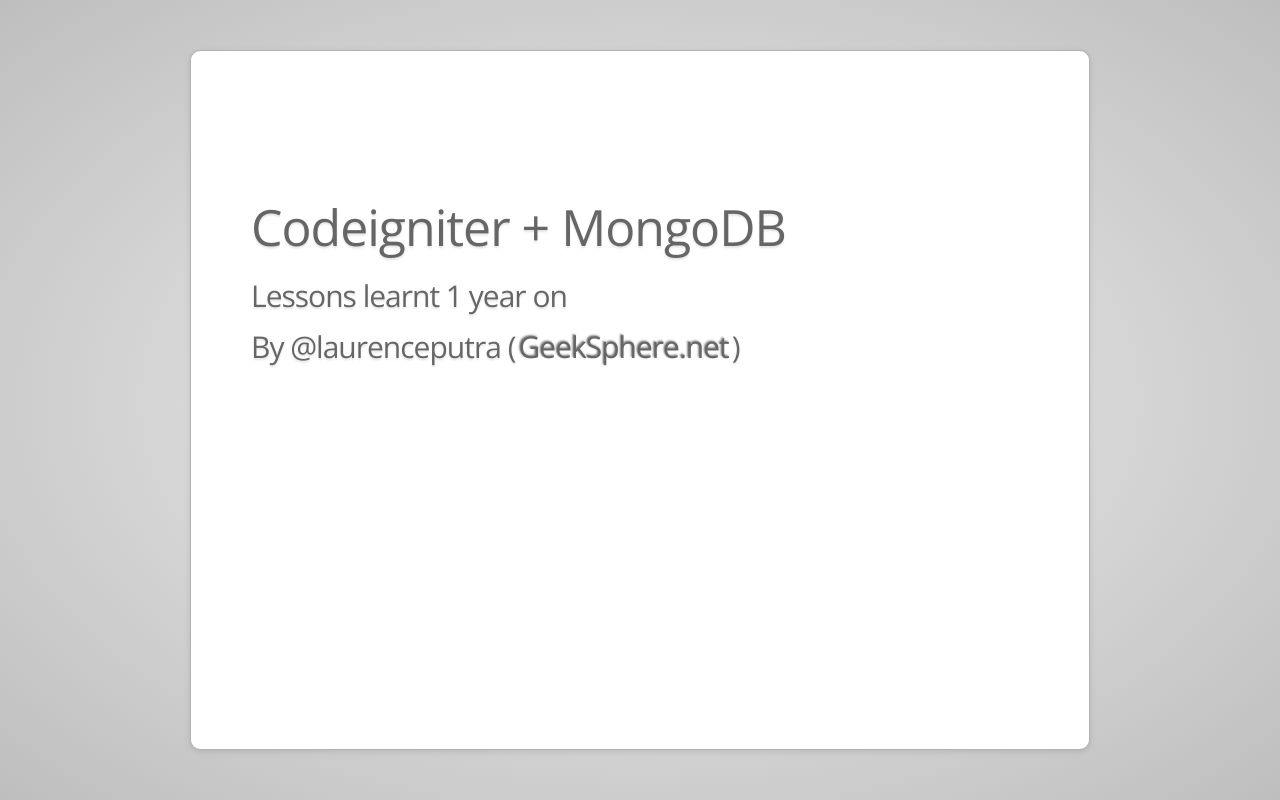
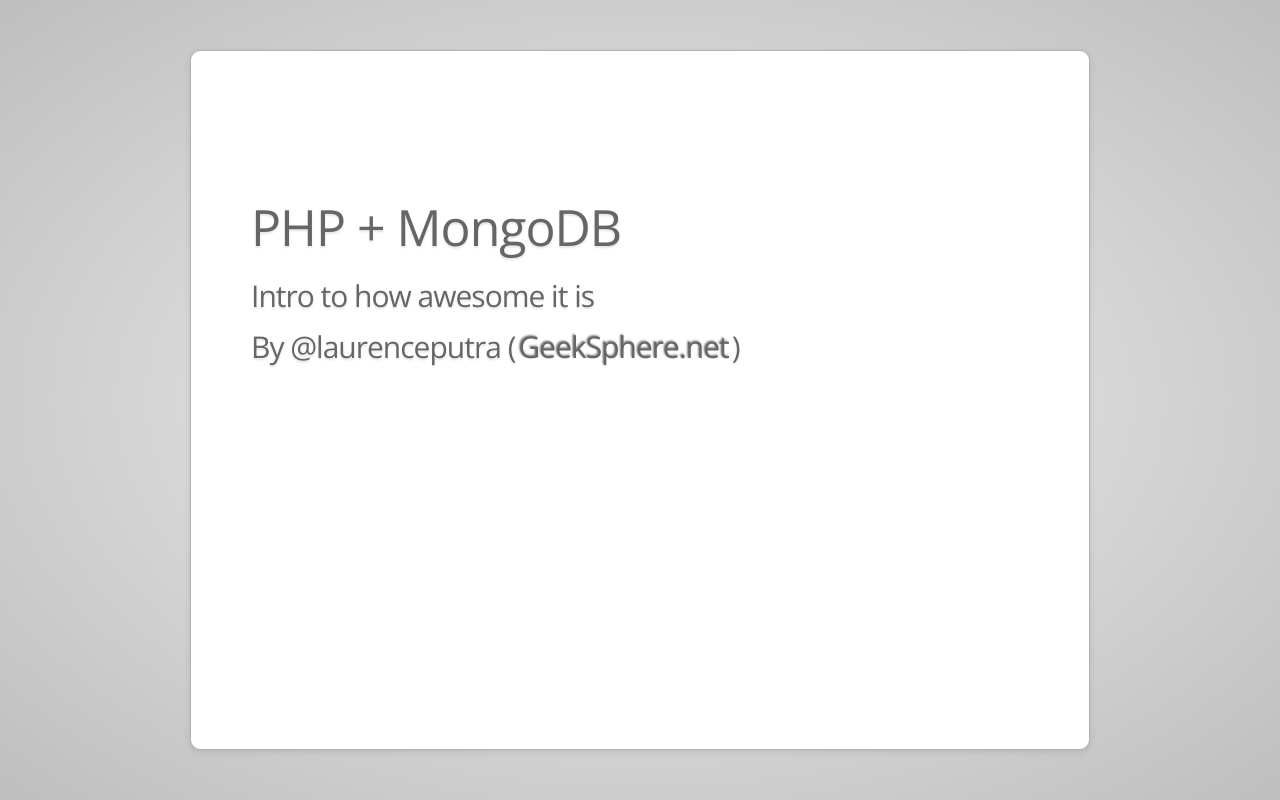
Before and after one commit to laurenceputra/Slides-CI-Mongo, a plain HTML site: page index.html in a window 1280 px wide. Shown: the top 800 px of the page. Drawn offline with nearby package versions, Linux system fonts and the light colour scheme.

Commit message:
updated slides

```diff
--- a/index.html
+++ b/index.html
@@ -5,7 +5,7 @@
     <meta charset="utf-8" />
     <meta name="viewport" content="width=1024" />
     <meta name="apple-mobile-web-app-capable" content="yes" />
-    <title>CI/MongoDB talk by @laurenceputra (GeekSphere.net)</title>
+    <title>PHP/MongoDB intro by @laurenceputra (GeekSphere.net)</title>
 
     <meta name="description" content="CI\MongoDB talk, on creating high availability webapps" />
     <meta name="author" content="Laurence Putra" />
@@ -66,8 +66,8 @@
 
     -->
     <div id="title" class="step slide" data-x="0" data-y="0">
-        <q>Codeigniter + MongoDB</q>
-        <p>Lessons learnt 1 year on</p>
+        <q>PHP + MongoDB</q>
+        <p>Intro to how awesome it is</p>
         <p>By @laurenceputra (<a href="http://geeksphere.net">GeekSphere.net</a>)</p>
 
     </div>
```
